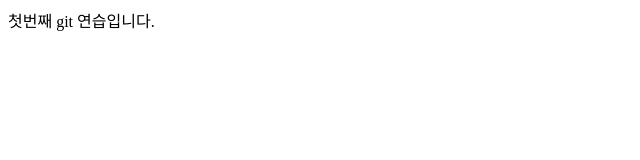
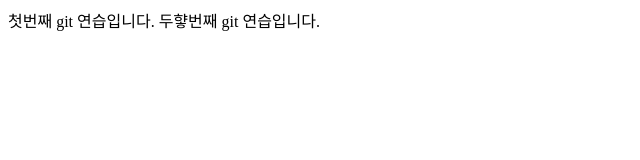
Before and after one commit to goodboysm91/Test1028, a plain HTML site: page index.html in a window 1280 px wide. Shown: the whole page, without its empty margins (0-640 px from the left). Drawn offline with Linux system fonts and the light colour scheme.

Commit message:
second commit

```diff
--- a/index.html
+++ b/index.html
@@ -5,6 +5,7 @@
 <boady>
 
   첫번째  git 연습입니다.
+  두햫번째  git 연습입니다.
 
 </boady>
 </html>
```
